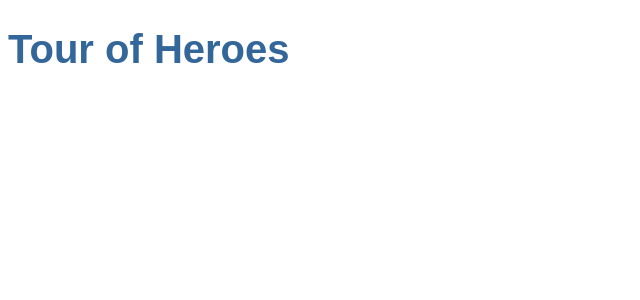
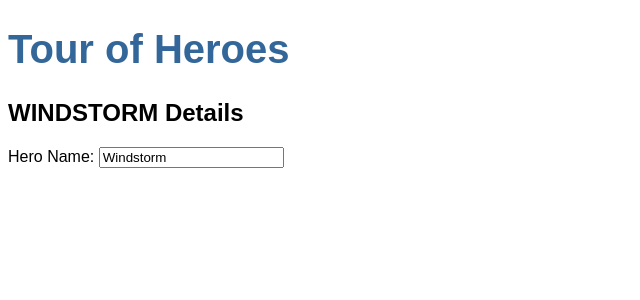
Before and after one commit to he-david/angular_tour_of_heroes, an Angular app: page / in a window 1280 px wide. Shown: the top 300 px of the page, without its empty margins (0-640 px from the left). Built offline with nearby package versions, Linux system fonts and the light colour scheme.

Commit message:
Hero details

```diff
--- a/src/app/app.component.html
+++ b/src/app/app.component.html
@@ -1 +1,2 @@
 <h1>{{ title }}</h1>
+<app-heroes></app-heroes>
--- /dev/null
+++ b/src/app/hero.ts
@@ -0,0 +1,4 @@
+export interface Hero {
+    id: number;
+    name: string;
+}
--- /dev/null
+++ b/src/app/heroes/heroes.component.html
@@ -0,0 +1,5 @@
+<h2>{{ hero.name | uppercase }} Details</h2>
+<div>
+    <label for="name">Hero Name: </label>
+    <input id="name" [(ngModel)]="hero.name" placeholder="name">
+</div>
--- /dev/null
+++ b/src/app/heroes/heroes.component.ts
@@ -0,0 +1,18 @@
+import { Component, OnInit } from '@angular/core';
+
+import { Hero } from '../hero';
+
+@Component({
+  selector: 'app-heroes',
+  templateUrl: './heroes.component.html',
+  styleUrls: ['./heroes.component.css']
+})
+export class HeroesComponent implements OnInit {
+  hero: Hero = { id: 1, name: "Windstorm" };
+
+  constructor() { }
+
+  ngOnInit(): void {
+  }
+
+}
```
Also changed, not shown: src/app/app.module.ts (+6 -2 lines), src/app/heroes/heroes.component.css (added).
